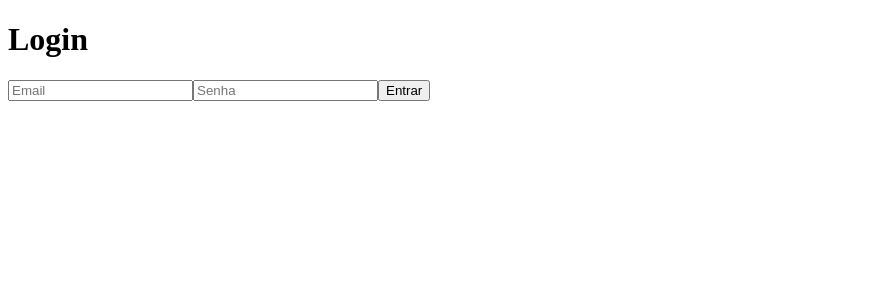
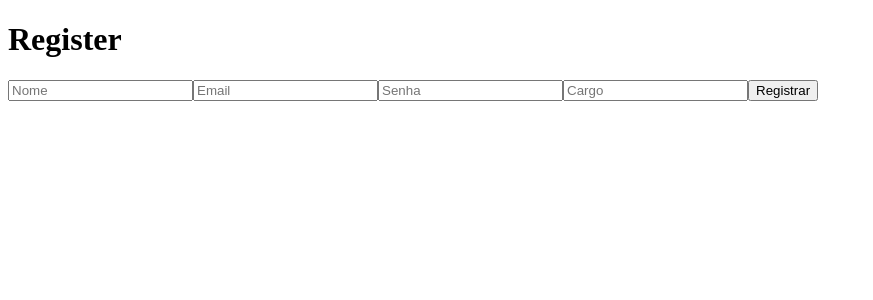
Before and after one commit to LuccaGarDal/node-api-clinic, a Vue app in the folder frontend/: page / in a window 1280 px wide. Shown: the top 300 px of the page, without its empty margins (0-873 px from the left). Built offline with nearby package versions, Linux system fonts and the light colour scheme.

Commit message:
feat: criado página de registro de usuário

```diff
--- a/frontend/src/router/index.js
+++ b/frontend/src/router/index.js
@@ -2,12 +2,13 @@ import { createRouter, createWebHistory } from 'vue-router'
 
 import Login from '../views/Login.vue'
 import Dashboard from '../views/Dashboard.vue'
+import Register from '../views/Register.vue'
 
 const router = createRouter({
   history: createWebHistory(import.meta.env.BASE_URL),
   routes: [
     {
-      path: '/',
+      path: '/login',
       name: 'login',
       component: Login
     },
@@ -15,6 +16,11 @@ const router = createRouter({
       path: '/dashboard',
       name: 'dashboard',
       component: Dashboard
+    },
+    {
+      path: '/',
+      name: 'register',
+      component: Register
     }
   ]
 })
--- a/frontend/src/views/Login.vue
+++ b/frontend/src/views/Login.vue
@@ -7,9 +7,11 @@ import  api  from '../services/api';
 const router = useRouter();
 const email = ref('');
 const senha = ref('');
+const errorMessage = ref('')
 
 const login = async () => {
 
+    try {
     const response = await api.post('/auth/login', {
       email: email.value,
       senha: senha.value
@@ -17,6 +19,10 @@ const login = async () => {
 
     localStorage.setItem('token', response.data.token);
     router.push('/dashboard');
+
+  } catch (error) {
+    errorMessage.value = error.response?.data?.message || 'Erro ao fazer login';
+  }
 
 };
 </script>
@@ -29,5 +35,8 @@ const login = async () => {
     <input v-model="senha" type="password" placeholder="Senha" />
 
     <button @click="login">Entrar</button>
+    <p v-if="errorMessage" class="text-red-500">
+    {{ errorMessage }}
+    </p>
   </div>
 </template>
--- /dev/null
+++ b/frontend/src/views/Register.vue
@@ -0,0 +1,43 @@
+<script setup>
+import { useRouter } from 'vue-router'
+import { ref } from 'vue';
+import api from '@/services/api';
+
+const router = useRouter();
+const nome = ref('');
+const email = ref('');
+const senha = ref('');
+const cargo = ref('');
+const errorMessage = ref('')
+
+const register = async () => {
+    try {
+    await api.post('/auth/register', {
+        nome: nome.value,
+        email: email.value,
+        senha: senha.value,
+        cargo: cargo.value
+    });
+    alert('Usuário registrado com sucesso!');
+    router.push('/login');
+    } catch (error) {
+        errorMessage.value = error.response?.data?.message || 'Erro ao registrar usuário';
+    }
+};
+</script>
+
+<template>
+  <div>
+    <h1>Register</h1>
+
+    <input v-model="nome" placeholder="Nome" />
+    <input v-model="email" placeholder="Email" />
+    <input v-model="senha" type="password" placeholder="Senha" />
+    <input v-model="cargo" placeholder="Cargo" />
+
+    <button @click="register">Registrar</button>
+    <p v-if="errorMessage" class="text-red-500">
+    {{ errorMessage }}
+    </p>
+  </div>
+</template>
```
Also changed, not shown: 2 other files (tests, documents, lock files or other folders).
